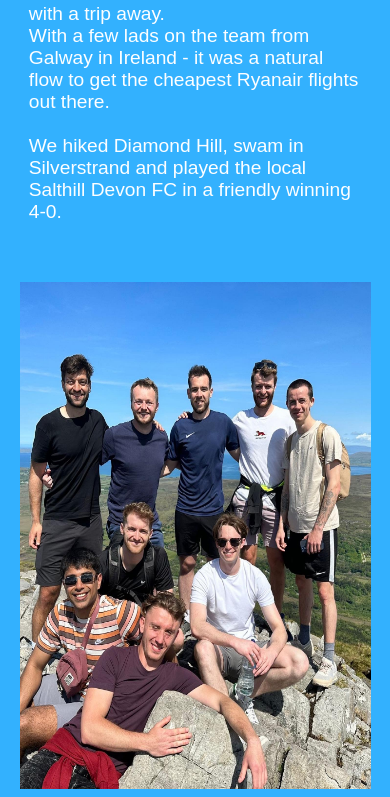
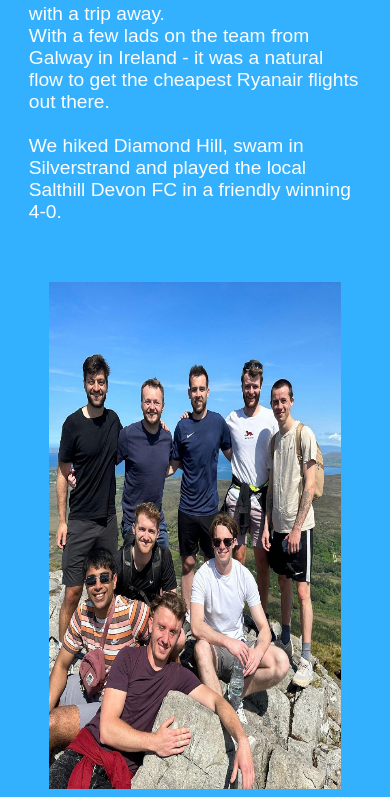
Before and after one commit to hasanshahid99/WSC-Site, a React (Create React App) app in the folder wimbledon-sporting-club/: page /social in a window 390 px wide. Shown: the part 1331-2128 px from the top of the page. Built offline with nearby package versions, Linux system fonts and the light colour scheme; a web font is replaced by a local one.

Commit message:
image resize on social page

```diff
--- a/wimbledon-sporting-club/src/App.scss
+++ b/wimbledon-sporting-club/src/App.scss
@@ -523,9 +523,7 @@ margin: 5px 20px;
     grid-template-columns: repeat(1, 1fr)
 
   }
-  .banner3 img {
-    width: 90%;
-  }
+
   .specs {
     font-size: 0.8em;
   }
```
